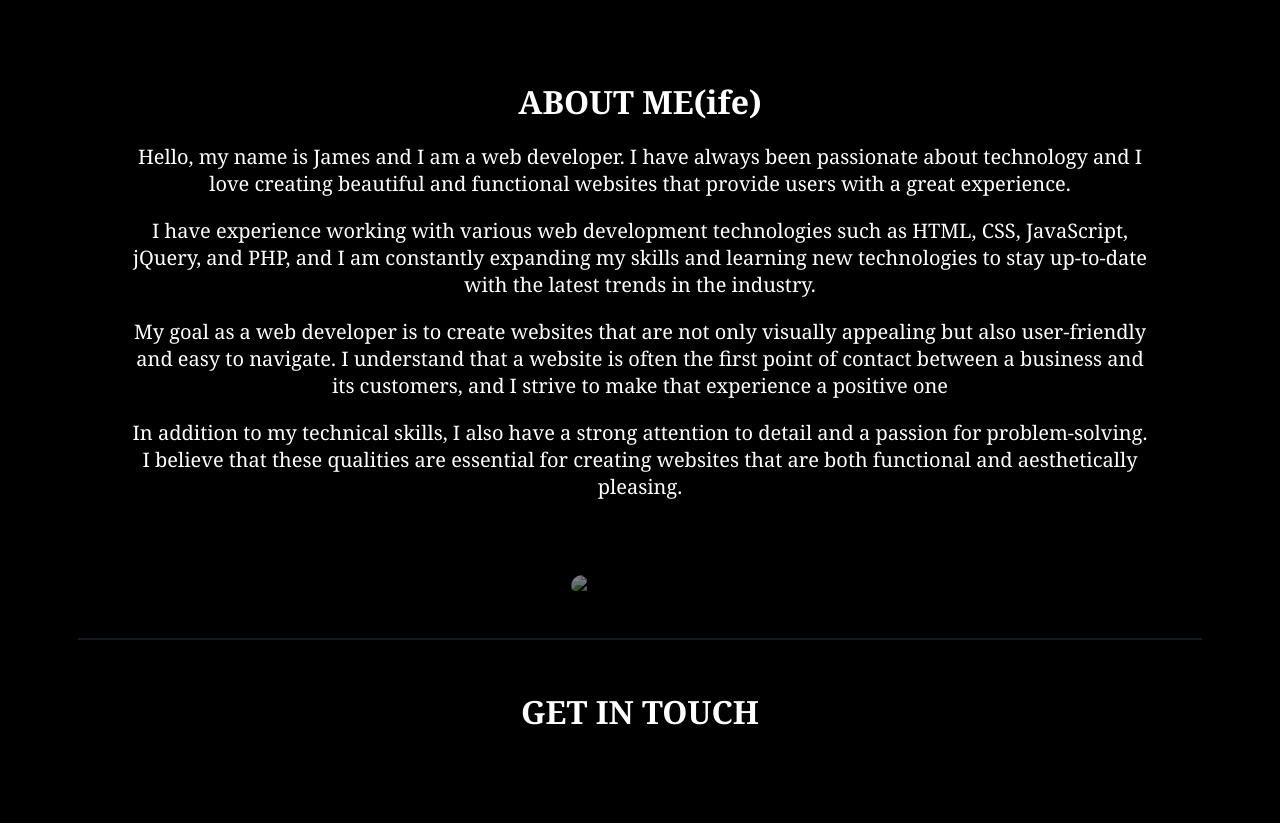
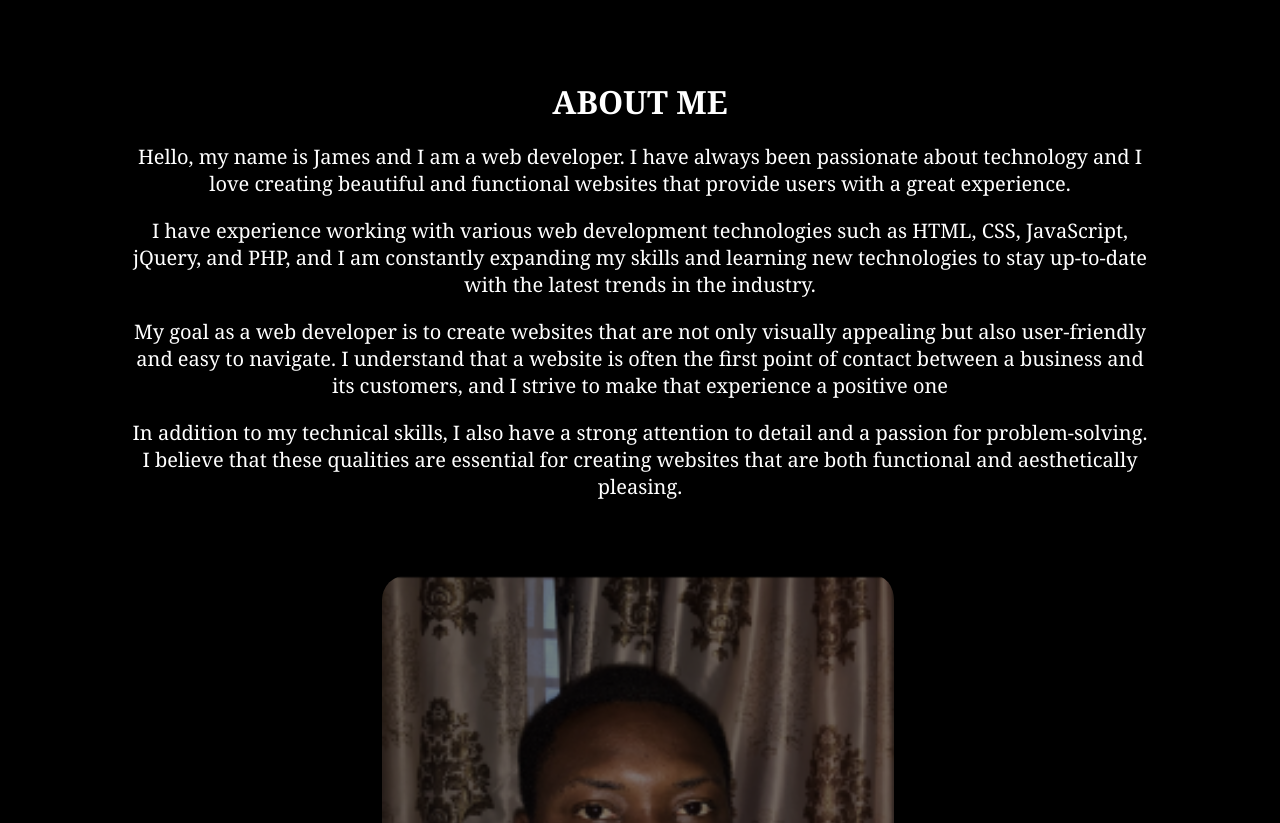
Before and after one commit to J-designs05/portfolio2, a plain HTML site: page index.html in a window 1280 px wide. Shown: the part 679-1502 px from the top of the page. Drawn offline with Linux system fonts and the light colour scheme.

Commit message:
latest version of portfolio

```diff
--- a/index.html
+++ b/index.html
@@ -47,7 +47,7 @@
             <section>
                 <div id="aboutMe" >
                     <div id="aboutMeText">
-                        <h2>ABOUT ME(ife)</h2><hr>
+                        <h2>ABOUT ME</h2> <hr>
                         <P>Hello, my name is James and I am a web developer. I have always
                         been passionate about technology and I love creating beautiful
                         and functional websites that provide users with a great experience.</P>
@@ -67,7 +67,7 @@
                         for creating websites that are both functional and aesthetically pleasing.</P>
                     </div>
                     <div id="aboutMeImage">
-                        <img id="profileImg" alt="profile image src="images/IMG-4702.png" width="60%" height="60%">
+                        <img id="profileImg" alt="profile image" src="images/IMG-4702.png" width="60%" height="60%">
                     </div>
                 </div>
 
```
